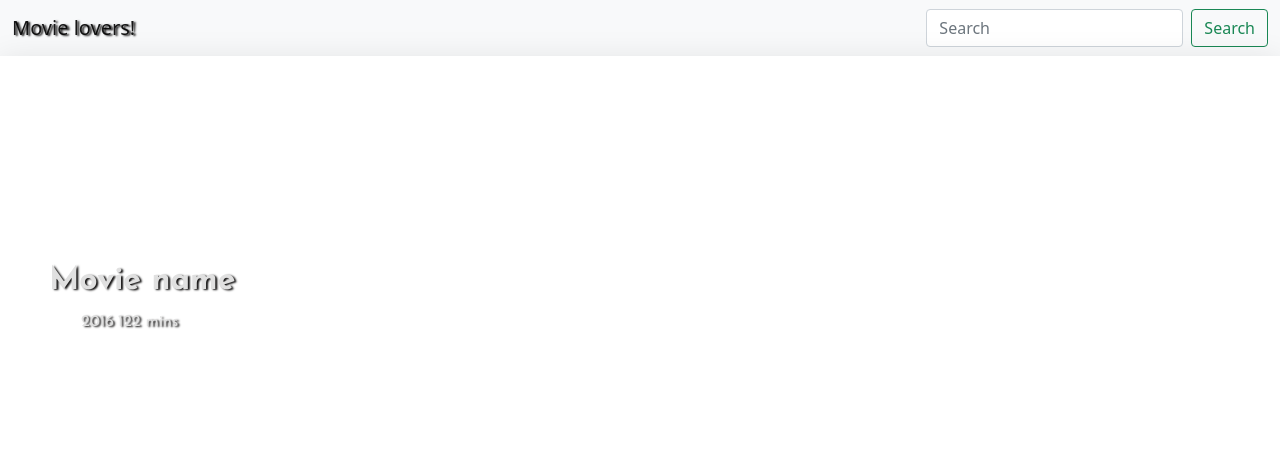
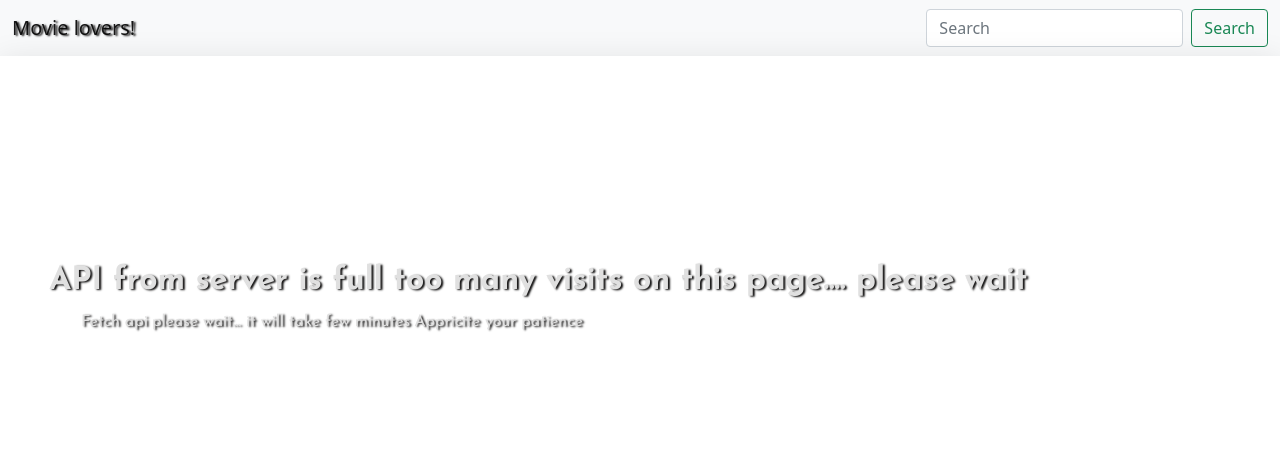
Before and after one commit to omkarvh/Movie-api, a website: page index.html in a window 1280 px wide. Shown: the top 455 px of the page. Drawn offline with nearby package versions, Linux system fonts and the light colour scheme; no server answers.

Commit message:
New updates error logs

```diff
--- a/index.html
+++ b/index.html
@@ -56,11 +56,11 @@
     <div class="row sub-main  effect">
       <!-- Title col -->
       <div class="col-lg-12 col-sm-12 col-md-12 align-self-end Title p-5">
-        <h2 class="title" id="name">Movie name</h2>
+        <h2 class="title" id="name">API from server is full too many visits on this page.... please wait</h2>
         <ul>
-          <li id="year">2016</li>
-          <li id="run">122 mins</li>
-          <li id="lang"></li>
+          <li id="year">Fetch api</li>
+          <li id="run">please wait... it will take few minutes</li>
+          <li id="lang">Appricite your patience</li>
         </ul>
       </div>
       <!-- Title col end -->
```
